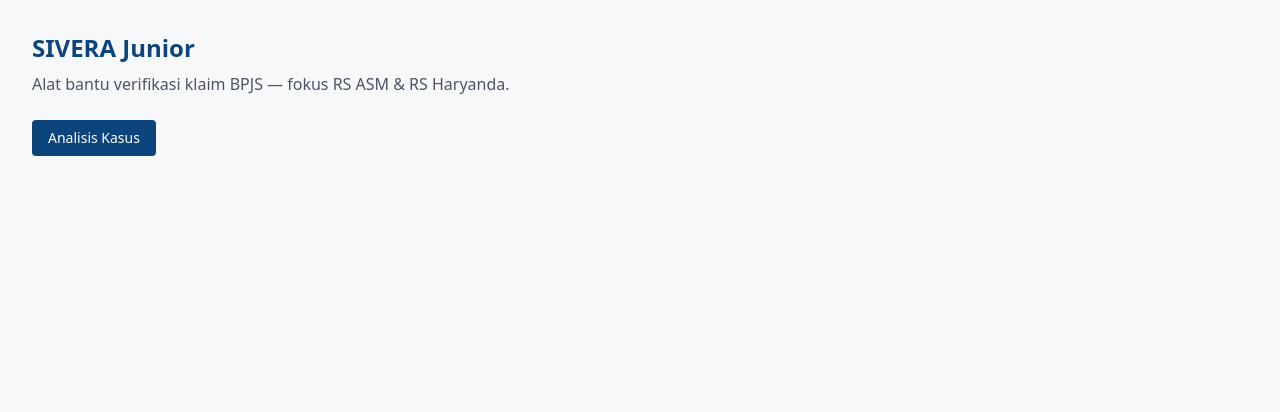
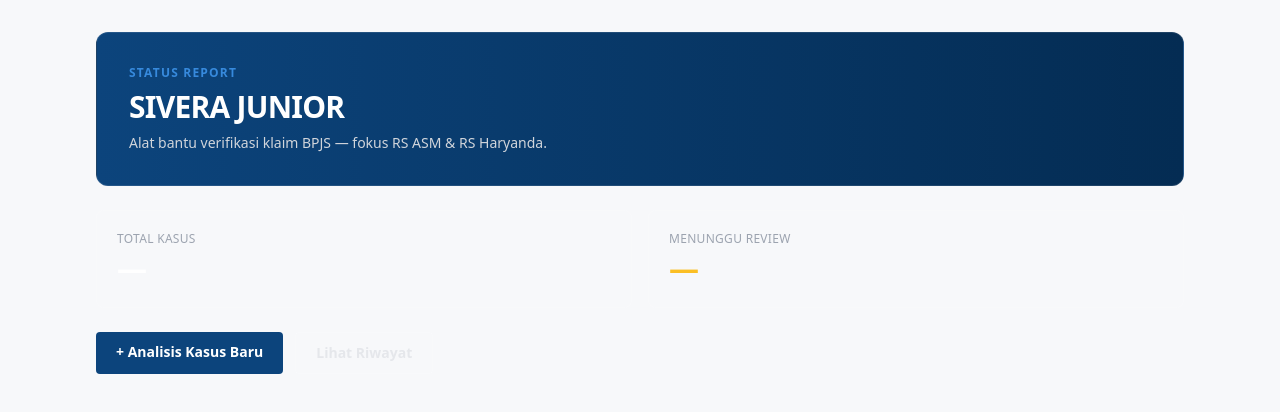
Before and after one commit to nandaaziz-debug/SIVERA-JUNIOR, a Next.js app: page / in a window 1280 px wide. Shown: the top 412 px of the page. Built offline with nearby package versions, Linux system fonts and the light colour scheme; no server answers.

Commit message:
Add files via upload

```diff
--- a/app/(app)/page.tsx
+++ b/app/(app)/page.tsx
@@ -1,68 +1,60 @@
 "use client";
 
 import { useEffect, useState } from "react";
-import { useRouter } from "next/navigation";
-import { createClient } from "@/lib/supabase/client";
 
 export default function DashboardPage() {
-  const router = useRouter();
-  const [profil, setProfil] = useState<{ nama: string | null; role: string; email: string } | null>(null);
+  const [ringkasan, setRingkasan] = useState<{ totalKasus: number; menunggu: number } | null>(null);
 
   useEffect(() => {
-    fetch("/api/me")
+    fetch("/api/riwayat?ringkasan=1")
       .then((r) => r.json())
       .then((data) => {
-        if (!data.error) setProfil(data);
+        if (!data.error) setRingkasan(data);
       });
   }, []);
 
-  async function handleKeluar() {
-    const supabase = createClient();
-    await supabase.auth.signOut();
-    router.push("/login");
-    router.refresh();
-  }
+  return (
+    <main className="mx-auto max-w-6xl p-8">
+      <div className="rounded-xl border border-white/10 bg-gradient-to-r from-[#0C447C] to-[#042C53] p-8">
+        <p className="text-xs font-semibold uppercase tracking-widest text-primary-light">
+          Status Report
+        </p>
+        <h1 className="mt-2 text-3xl font-extrabold uppercase tracking-tight text-white">
+          SIVERA Junior
+        </h1>
+        <p className="mt-2 max-w-xl text-sm text-gray-300">
+          Alat bantu verifikasi klaim BPJS — fokus RS ASM &amp; RS Haryanda.
+        </p>
+      </div>
 
-  return (
-    <main className="p-8">
-      <div className="flex items-center justify-between">
-        <div>
-          <h1 className="text-2xl font-semibold text-primary">SIVERA Junior</h1>
-          <p className="mt-2 text-gray-600">
-            Alat bantu verifikasi klaim BPJS — fokus RS ASM &amp; RS Haryanda.
+      <div className="mt-6 grid grid-cols-2 gap-4">
+        <div className="rounded-lg border border-white/10 bg-white/5 p-5">
+          <p className="text-xs uppercase tracking-wide text-gray-400">Total Kasus</p>
+          <p className="mt-1 text-3xl font-bold text-white">
+            {ringkasan?.totalKasus ?? "—"}
           </p>
         </div>
-        {profil && (
-          <div className="text-right text-sm">
-            <p className="font-medium">{profil.nama ?? profil.email}</p>
-            <p className="text-gray-400">{profil.role}</p>
-            <button
-              onClick={handleKeluar}
-              className="mt-1 text-xs text-red-600 hover:underline"
-            >
-              Keluar
-            </button>
-          </div>
-        )}
+        <div className="rounded-lg border border-white/10 bg-white/5 p-5">
+          <p className="text-xs uppercase tracking-wide text-gray-400">Menunggu Review</p>
+          <p className="mt-1 text-3xl font-bold text-amber-400">
+            {ringkasan?.menunggu ?? "—"}
+          </p>
+        </div>
       </div>
 
       <div className="mt-6 flex gap-3">
         <a
           href="/analisis"
-          className="rounded bg-primary px-4 py-2 text-sm text-white"
+          className="rounded bg-primary px-5 py-2.5 text-sm font-semibold text-white hover:bg-primary-light"
         >
-          Analisis Kasus
+          + Analisis Kasus Baru
         </a>
-        {/* Kelola Logic JSON hanya ditampilkan untuk admin — RLS di database
-            tetap jadi pagar utama, ini hanya penyesuaian tampilan */}
-        {profil?.role === "admin" && (
-          <a
-            href="/kelola-logic"
-            className="rounded bg-gray-200 px-4 py-2 text-sm text-gray-800"
-          >
-            Kelola Logic JSON
-          </a>
-        )}
+        <a
+          href="/riwayat"
+          className="rounded border border-white/15 px-5 py-2.5 text-sm font-semibold text-gray-200 hover:bg-white/5"
+        >
+          Lihat Riwayat
+        </a>
       </div>
     </main>
   );
```
